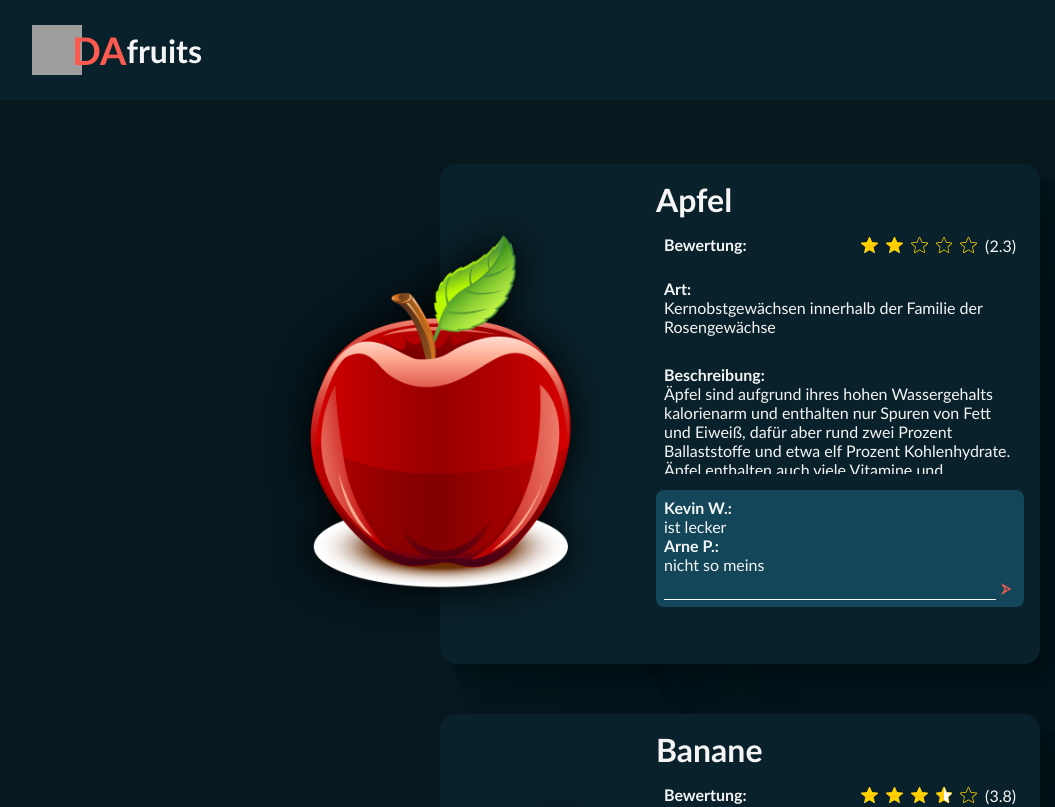
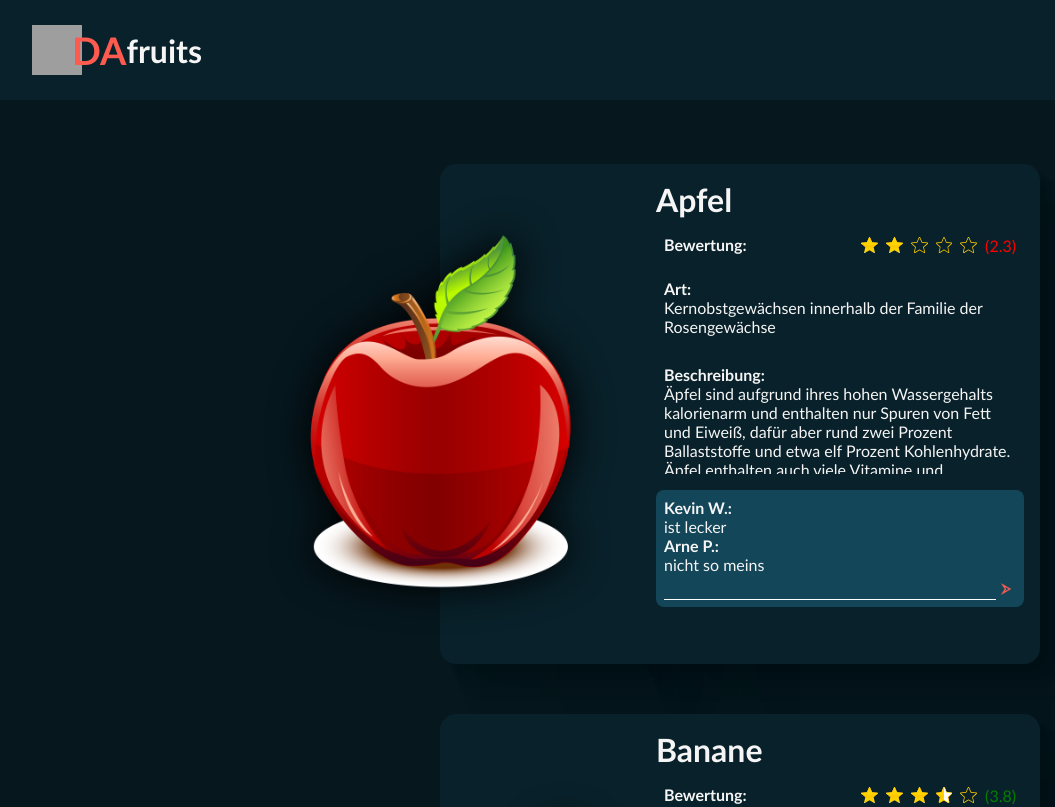
Before and after one commit to TaektuCode/rent-a-fruit, an Angular app: page / in a window 1280 px wide. Shown: the top 807 px of the page, without its empty margins (0-1055 px from the left). Built offline with nearby package versions, Linux system fonts and the light colour scheme; grey boxes are pictures that could not be loaded.

Commit message:
added: ternary operater for different colors pos/neg rating

```diff
--- a/src/app/fruitlist/fruitlist.component.html
+++ b/src/app/fruitlist/fruitlist.component.html
@@ -17,7 +17,13 @@
           } @default {
           <img src="./assets/img/stars/star-empty.svg" alt="Empty Star" />
           } } }
-          <p>({{ fruit.stars }})</p>
+          <p
+            [ngStyle]="{
+              color: fruit.stars > 3 ? fontColorPositive : fontColorNegative
+            }"
+          >
+            ({{ fruit.stars }})
+          </p>
         </div>
       </div>
       <div><b>Art:</b><br />{{ fruit.genus }}</div>
--- a/src/app/fruitlist/fruitlist.component.ts
+++ b/src/app/fruitlist/fruitlist.component.ts
@@ -10,4 +10,6 @@ import { CommonModule } from '@angular/common';
 })
 export class FruitlistComponent {
   fruits = fruitlist;
+  fontColorPositive = 'green';
+  fontColorNegative = 'red';
 }
```
